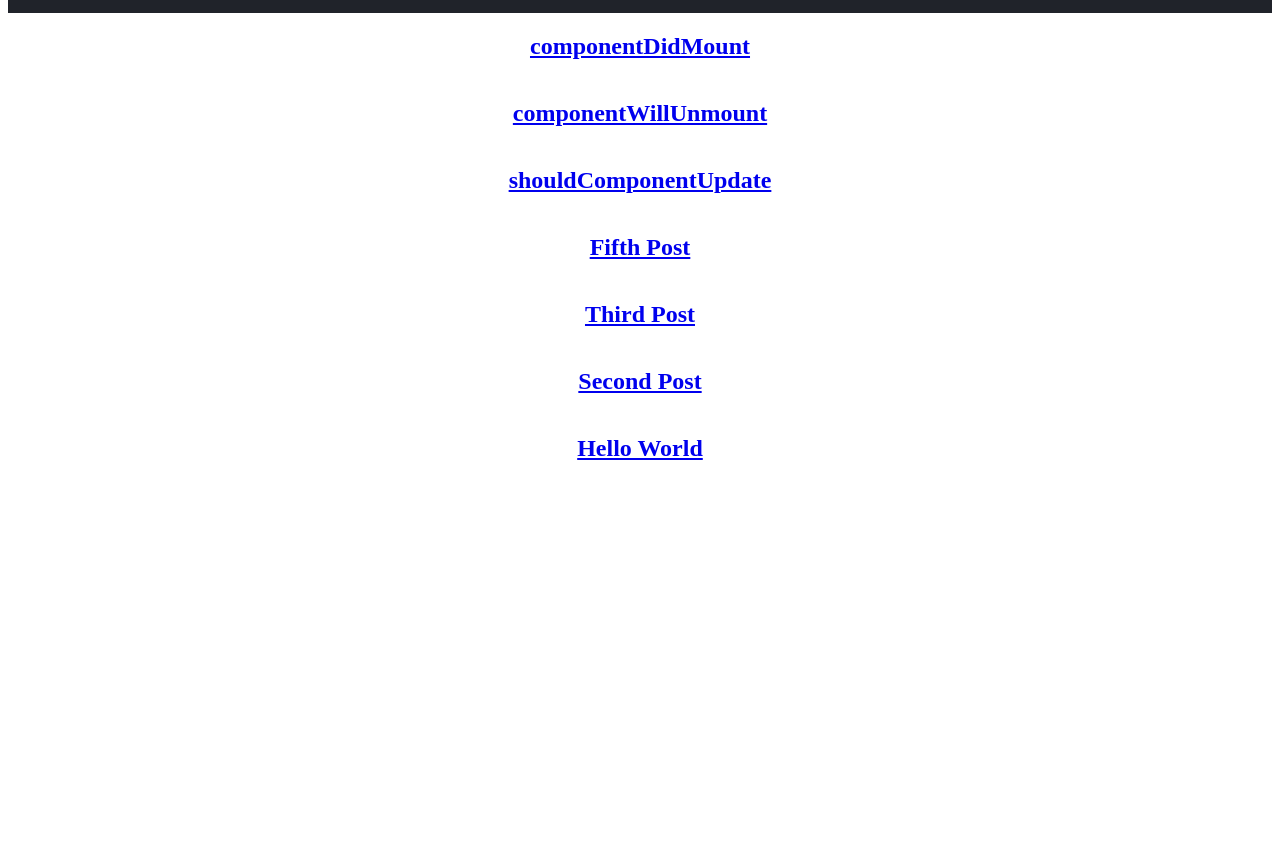
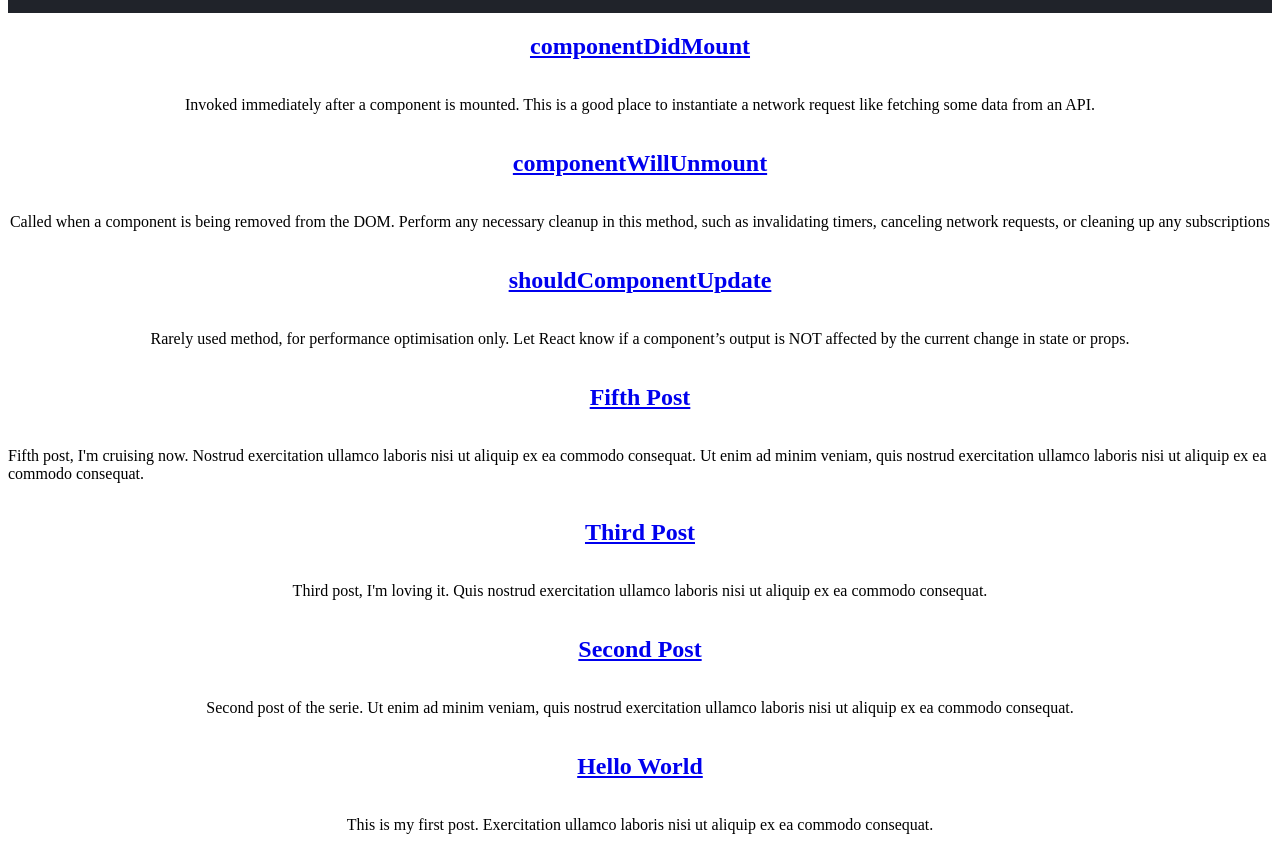
Before and after one commit to eugelogic/reactjs-basics, a Gatsby site: page / in a window 1280 px wide. Shown: the part 87-945 px from the top of the page. Before the commit the page ends 800 px from the top, so only its background shows below. Built offline with nearby package versions, Linux system fonts and the light colour scheme; Gatsby itself is replaced by a stand-in of ours; some packages are replaced by stand-ins of ours.

Commit message:
Add excerpts to the blog index

```diff
--- a/blog/2020-04-15-componentdidmount/index.md
+++ b/blog/2020-04-15-componentdidmount/index.md
@@ -3,7 +3,7 @@ title: "componentDidMount"
 path: "componentdidmount"
 date: "2020-04-15"
 draft: false
-excerpt: null
+excerpt: Invoked immediately after a component is mounted. This is a good place to instantiate a network request like fetching some data from an API.
 tags: null
 ---
 
--- a/blog/2020-04-15-componentwillunmount/index.md
+++ b/blog/2020-04-15-componentwillunmount/index.md
@@ -3,7 +3,7 @@ title: "componentWillUnmount"
 path: "componentwillunmount"
 date: "2020-04-15"
 draft: false
-excerpt: null
+excerpt: Called when a component is being removed from the DOM. Perform any necessary cleanup in this method, such as invalidating timers, canceling network requests, or cleaning up any subscriptions
 tags: null
 ---
 
--- a/blog/2020-04-15-shouldcomponentupdate/index.md
+++ b/blog/2020-04-15-shouldcomponentupdate/index.md
@@ -3,7 +3,7 @@ title: "shouldComponentUpdate"
 path: "shouldcomponentupdate"
 date: "2020-04-15"
 draft: false
-excerpt: null
+excerpt: Rarely used method, for performance optimisation only. Let React know if a component’s output is NOT affected by the current change in state or props.
 tags: null
 ---
 
@@ -11,7 +11,7 @@ import SCU from 'components/SCU'
 
 [Link to docs](https://reactjs.org/docs/react-component.html#shouldcomponentupdate)
 
-The `shouldComponentUpdate()` method ONLY exists for performance optimization.
+The `shouldComponentUpdate()` method ONLY exists for performance optimisation.
 
 Use `shouldComponentUpdate()` to let React know if a component’s output is NOT affected by the current change in state or props.
 
--- a/src/pages/index.js
+++ b/src/pages/index.js
@@ -25,6 +25,7 @@ const Layout = ({ data, index }) => {
                             >
                                 <Link to={`/blog/${frontmatter.path}`}>{frontmatter.title}</Link>
                             </h2>
+                            <p>{frontmatter.excerpt}</p>
                         </>
                     )
                 })}
@@ -46,6 +47,7 @@ export const query = graphql`
                     frontmatter {
                         title
                         path
+                        excerpt
                     }
                 }
             }
```
